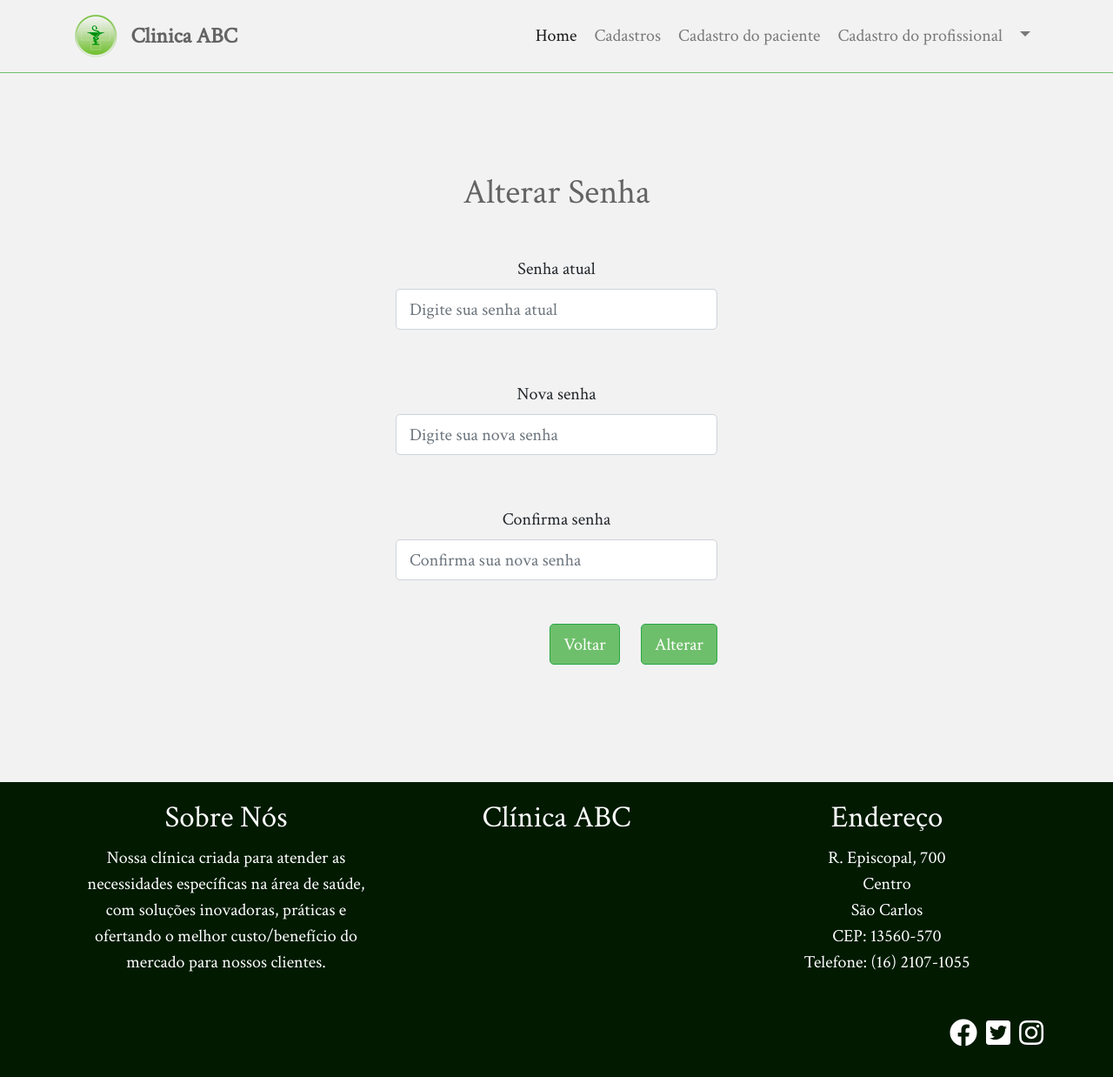
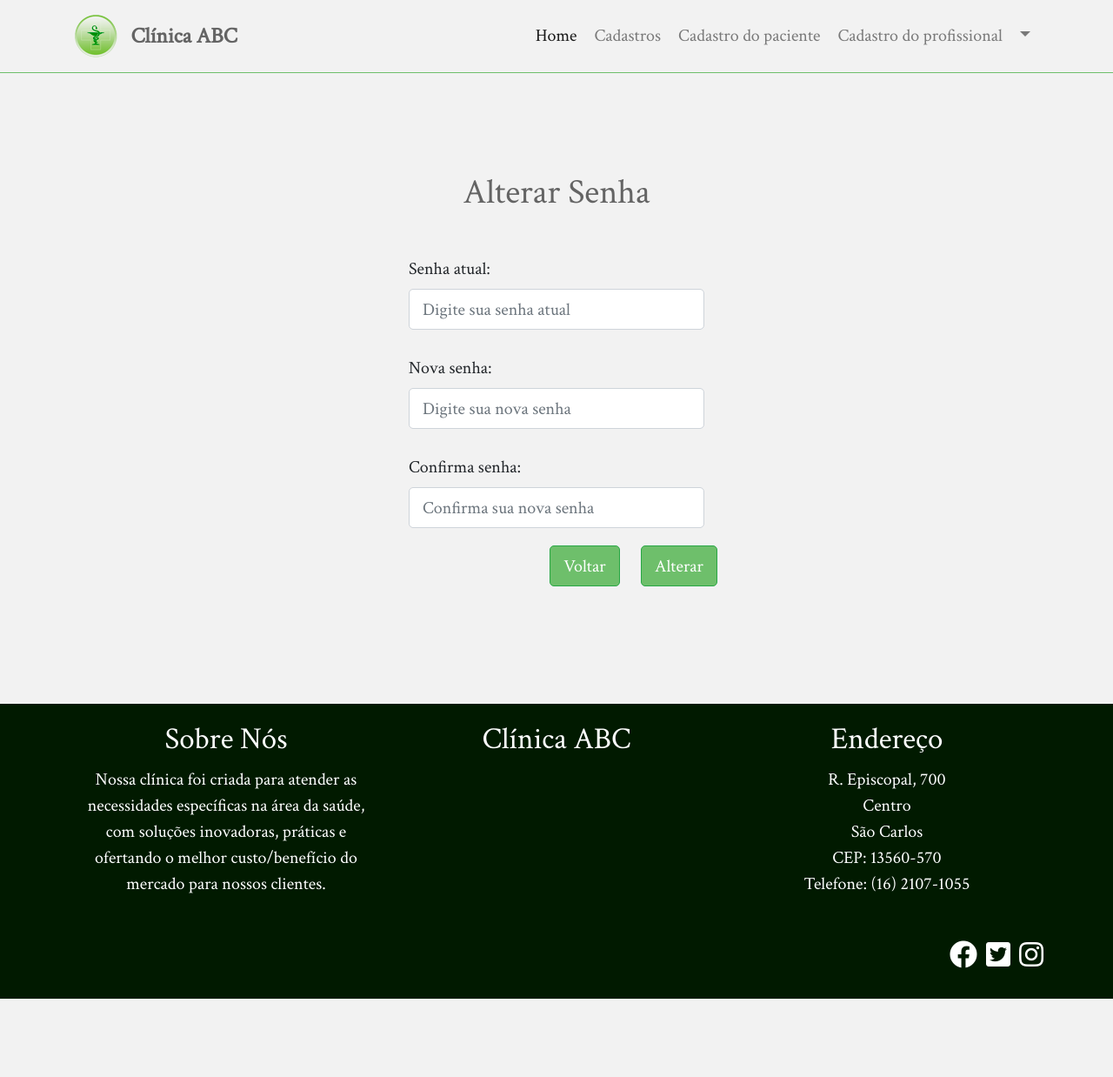
Before and after one commit to leandroyellow/projeto-web-clinica-abc, a PHP site: page /muda_senha.php in a window 1280 px wide. Shown: the whole page at 87% size. After the commit the page ends 1148 px from the top, so only its background shows below. Run offline with PHP 8.4, Linux system fonts and the light colour scheme; the visitor is signed in with stand-in values (Sample User, id 1); data that the repository does not hold is empty; grey boxes are pictures that could not be loaded.

Commit message:
frufru 16/09

```diff
--- a/css/estilo.css
+++ b/css/estilo.css
@@ -239,15 +239,12 @@ h3.nome{
 }
 
 p.esp{
-
     color: #646464;
     font-size: 25px;
 }
 
 div.row div {
     text-align: center;
-
-
 }
 
 div.row div img{
@@ -322,13 +319,14 @@ form.formulario{
 }
 
 div.cadastro{
-   padding: 50px;
+   padding: 100px;
 
 }
 
 h1.sucesso{
     color: #646464;
     padding-bottom: 80px;
+    padding-top: 80px;
     text-transform: uppercase;
     font-size: 40px;
 }
@@ -354,7 +352,7 @@ img.erro{
 /*parallax*/
 .parallax1{
     background-image: url("../imagens/img6.jpg");
-    min-height: 850px;
+    min-height: 900px;
     background-attachment: fixed;
     background-position: center;
     background-repeat: no-repeat;
@@ -363,7 +361,7 @@ img.erro{
 
 .parallax2{
     background-image: url("../imagens/img8.jpg");
-    min-height: 800px;
+    min-height: 600px;
     background-attachment: fixed;
     background-position: center;
     background-repeat: no-repeat;
@@ -372,7 +370,7 @@ img.erro{
 
 .parallax3{
     background-image: url("../imagens/img30.png");
-    min-height: 900px;
+    min-height: 600px;
     background-attachment: fixed;
     background-position: center;
     background-repeat: no-repeat;
--- a/footer.php
+++ b/footer.php
@@ -5,7 +5,7 @@
             <div class="row">
                 <div class="col-sm-4 text center footer">
                     <h3 class="sobre">Sobre Nós</h3>
-                    <p class="sobre">Nossa clínica criada para atender as necessidades específicas na área de saúde, com soluções inovadoras, práticas e ofertando o melhor custo/benefício do mercado para nossos clientes.</p>
+                    <p class="sobre">Nossa clínica foi criada para atender as necessidades específicas na área da saúde, com soluções inovadoras, práticas e ofertando o melhor custo/benefício do mercado para nossos clientes.</p>
                 </div>
                 <div class="col-sm-4 text center footer">
                     <h3>Clínica ABC</h3>
--- a/header_administrador.php
+++ b/header_administrador.php
@@ -18,7 +18,7 @@
     <header>
         <nav class="navbar navbar-expand-lg navbar-light fixed-top">
             <div class="container">
-                <a class="navbar-brand" href="clinica.php"><img src="imagens/logopq2.png" alt=""> <span class="ml-2">Clinica ABC</span></a>
+                <a class="navbar-brand" href="clinica.php"><img src="imagens/logopq2.png" alt=""> <span class="ml-2">Clínica ABC</span></a>
                 <button class="navbar-toggler" type="button" data-toggle="collapse" data-target="#navbarNavAltMarkup" aria-controls="navbarNavAltMarkup" aria-expanded="false" aria-label="Toggle navigation">
                     <span class="navbar-toggler-icon"></span>
                 </button>
--- a/header_medico.php
+++ b/header_medico.php
@@ -18,7 +18,7 @@
     <header>
         <nav class="navbar navbar-expand-lg navbar-light fixed-top">
             <div class="container">
-                <a class="navbar-brand" href="medico.php"><img src="imagens/logopq2.png" alt=""> <span class="ml-2">Clinica ABC</span></a>
+                <a class="navbar-brand" href="medico.php"><img src="imagens/logopq2.png" alt=""> <span class="ml-2">Clínica ABC</span></a>
                 <button class="navbar-toggler" type="button" data-toggle="collapse" data-target="#navbarNavAltMarkup" aria-controls="navbarNavAltMarkup" aria-expanded="false" aria-label="Toggle navigation">
                     <span class="navbar-toggler-icon"></span>
                 </button>
--- a/header_paciente.php
+++ b/header_paciente.php
@@ -18,7 +18,7 @@
     <header>
         <nav class="navbar navbar-expand-lg navbar-light fixed-top">
             <div class="container">
-                <a class="navbar-brand" href="site.php"><img src="imagens/logopq2.png" alt=""> <span class="ml-2">Clinica ABC</span></a>
+                <a class="navbar-brand" href="site.php"><img src="imagens/logopq2.png" alt=""> <span class="ml-2">Clínica ABC</span></a>
                 <button class="navbar-toggler" type="button" data-toggle="collapse" data-target="#navbarNavAltMarkup" aria-controls="navbarNavAltMarkup" aria-expanded="false" aria-label="Toggle navigation">
                     <span class="navbar-toggler-icon"></span>
                 </button>
--- a/index.php
+++ b/index.php
@@ -28,7 +28,7 @@ $consulta = $conexao->query($sql);
     <header>
         <nav class="navbar navbar-expand-lg navbar-light fixed-top">
             <div class="container">
-                <a class="navbar-brand" href="index.php"><img src="imagens/logopq2.png" alt=""> <span class="ml-2">Clinica ABC</span></a>
+                <a class="navbar-brand" href="index.php"><img src="imagens/logopq2.png" alt=""> <span class="ml-2">Clínica ABC</span></a>
                 <button class="navbar-toggler" type="button" data-toggle="collapse" data-target="#navbarNavAltMarkup" aria-controls="navbarNavAltMarkup" aria-expanded="false" aria-label="Toggle navigation">
                     <span class="navbar-toggler-icon"></span>
                 </button>
--- a/login.php
+++ b/login.php
@@ -18,7 +18,7 @@
     <header>
         <nav class="navbar navbar-expand-lg navbar-light fixed-top">
             <div class="container">
-                <a class="navbar-brand" href="index.php"><img src="imagens/logopq2.png" alt=""> <span class="ml-2">Clinica ABC</span></a>
+                <a class="navbar-brand" href="index.php"><img src="imagens/logopq2.png" alt=""> <span class="ml-2">Clínica ABC</span></a>
                 <button class="navbar-toggler" type="button" data-toggle="collapse" data-target="#navbarNavAltMarkup" aria-controls="navbarNavAltMarkup" aria-expanded="false" aria-label="Toggle navigation">
                     <span class="navbar-toggler-icon"></span>
                 </button>
@@ -42,13 +42,13 @@
             <h2 class="text-center sucesso">Login</h2>
             <form form class="formulario" action="validacao.php" method="post">
                 <div class="form-group row">
-                    <label for="campoEmail" class="col-sm-2 col-form-label">Email</label>
+                    <label for="campoEmail" class="col-sm-2 col-form-label">Email:</label>
                     <div class="col-sm-10">
                         <input type="email" id="campoEmail" class="form-control" placeholder="Digite seu email" name="email" autocomplete="off" required>
                     </div>
                 </div>
                 <div class="form-group row">
-                    <label for="campoSenha" class="col-sm-2 col-form-label">Senha</label>
+                    <label for="campoSenha" class="col-sm-2 col-form-label">Senha:</label>
                     <div class="col-sm-10">
                         <input type="password" id="campoSenha" class="form-control" placeholder="Digite sua senha" name="senha" autocomplete="off" required>
                     </div>
--- a/mensagem_enviada.php
+++ b/mensagem_enviada.php
@@ -18,7 +18,7 @@
     <header>
         <nav class="navbar navbar-expand-lg navbar-light fixed-top">
             <div class="container">
-                <a class="navbar-brand" href="index.php"><img src="imagens/logopq2.png" alt=""> <span class="ml-2">Clinica ABC</span></a>
+                <a class="navbar-brand" href="index.php"><img src="imagens/logopq2.png" alt=""> <span class="ml-2">Clínica ABC</span></a>
                 <button class="navbar-toggler" type="button" data-toggle="collapse" data-target="#navbarNavAltMarkup" aria-controls="navbarNavAltMarkup" aria-expanded="false" aria-label="Toggle navigation">
                     <span class="navbar-toggler-icon"></span>
                 </button>
@@ -39,6 +39,7 @@
                 <img class="cadastro" src="imagens/cadastro.png" alt="">
                 <h1 class="sucesso">Mensagem enviada com sucesso</h1>
                 <a href="clinica.php" class="btn" id="botao">Voltar</a>
+                <a href="cotacao.php" class="btn" id="botao">Nova mensagem</a>
             </div>
     </div>
 
--- a/mensagem_erro.php
+++ b/mensagem_erro.php
@@ -18,7 +18,7 @@
     <header>
         <nav class="navbar navbar-expand-lg navbar-light fixed-top">
             <div class="container">
-                <a class="navbar-brand" href="index.php"><img src="imagens/logopq2.png" alt=""> <span class="ml-2">Clinica ABC</span></a>
+                <a class="navbar-brand" href="index.php"><img src="imagens/logopq2.png" alt=""> <span class="ml-2">Clínica ABC</span></a>
                 <button class="navbar-toggler" type="button" data-toggle="collapse" data-target="#navbarNavAltMarkup" aria-controls="navbarNavAltMarkup" aria-expanded="false" aria-label="Toggle navigation">
                     <span class="navbar-toggler-icon"></span>
                 </button>
--- a/muda_senha.php
+++ b/muda_senha.php
@@ -95,21 +95,21 @@ else{
             <input type="hidden" name="id" value="<?=$id;?>">
             <input type="hidden" name="nome" value="<?=$nome?>">
             <input type="hidden" name="tipo" value="<?=$tipo?>">
-            <div class="form-group row">
+            <div class="form-group">
                 <div class="col-sm-12">
-                    <label for="senhaAtual" class="col-form-label">Senha atual</label>
+                    <label for="senhaAtual" class="col-form-label">Senha atual:</label>
                     <input type="password" id="senhaAtual" class="form-control" placeholder="Digite sua senha atual" name="senhaAtual" autocomplete="off" required>
                 </div>
             </div>
-            <div class="form-group row">
+            <div class="form-group">
                 <div class="col-sm-12">
-                    <label for="senhaNova" class="col-form-label">Nova senha</label>
+                    <label for="senhaNova" class="col-form-label">Nova senha:</label>
                     <input type="password" id="senhaNova" class="form-control" placeholder="Digite sua nova senha" name="senhaNova" autocomplete="off" required>
                 </div>
             </div>
-            <div class="form-group row">
+            <div class="form-group">
                 <div class="col-sm-12">
-                    <label for="senhaNova" class="col-form-label">Confirma senha</label>
+                    <label for="senhaNova" class="col-form-label">Confirma senha:</label>
                     <input type="password" id="senhaNova2" class="form-control" placeholder="Confirma sua nova senha" name="senhaNova" autocomplete="off" required oninput="validaSenha(this)">
                 </div>
             </div>
--- a/paciente_cadastro.php
+++ b/paciente_cadastro.php
@@ -18,7 +18,7 @@
     <header>
         <nav class="navbar navbar-expand-lg navbar-light fixed-top">
             <div class="container">
-                <a class="navbar-brand" href="index.php"><img src="imagens/logopq2.png" alt=""> <span class="ml-2">Clinica ABC</span></a>
+                <a class="navbar-brand" href="index.php"><img src="imagens/logopq2.png" alt=""> <span class="ml-2">Clínica ABC</span></a>
                 <button class="navbar-toggler" type="button" data-toggle="collapse" data-target="#navbarNavAltMarkup" aria-controls="navbarNavAltMarkup" aria-expanded="false" aria-label="Toggle navigation">
                     <span class="navbar-toggler-icon"></span>
                 </button>
--- a/validacao.php
+++ b/validacao.php
@@ -74,7 +74,7 @@
     <header>
         <nav class="navbar navbar-expand-lg navbar-light fixed-top">
             <div class="container">
-                <a class="navbar-brand" href="index.php"><img src="imagens/logopq2.png" alt=""> <span class="ml-2">Clinica ABC</span></a>
+                <a class="navbar-brand" href="index.php"><img src="imagens/logopq2.png" alt=""> <span class="ml-2">Clínica ABC</span></a>
                 <button class="navbar-toggler" type="button" data-toggle="collapse" data-target="#navbarNavAltMarkup" aria-controls="navbarNavAltMarkup" aria-expanded="false" aria-label="Toggle navigation">
                     <span class="navbar-toggler-icon"></span>
                 </button>
```
Also changed, not shown: upload/020f8fdb5f326e0e7e7378a4f1abba15.png (added), upload/ae1752746739aa7f8616d0df01b13453.jpg (added).
